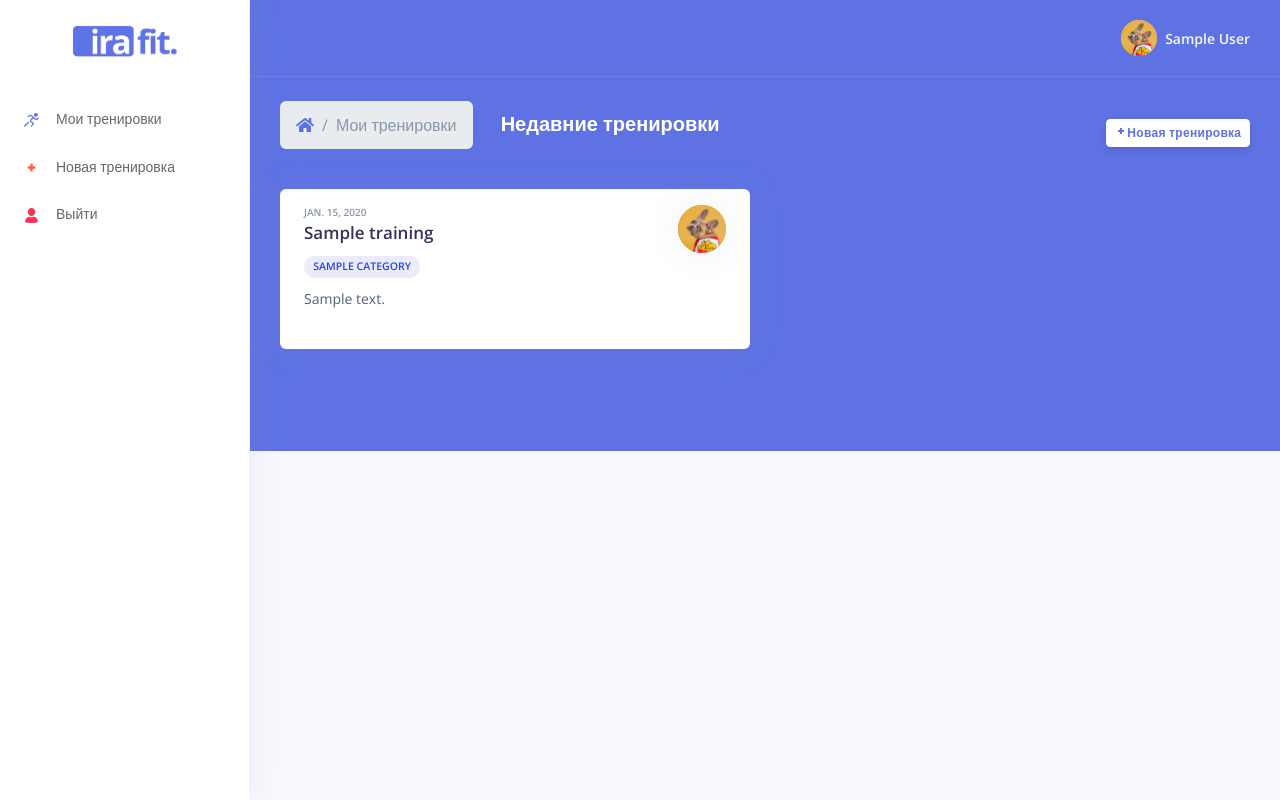
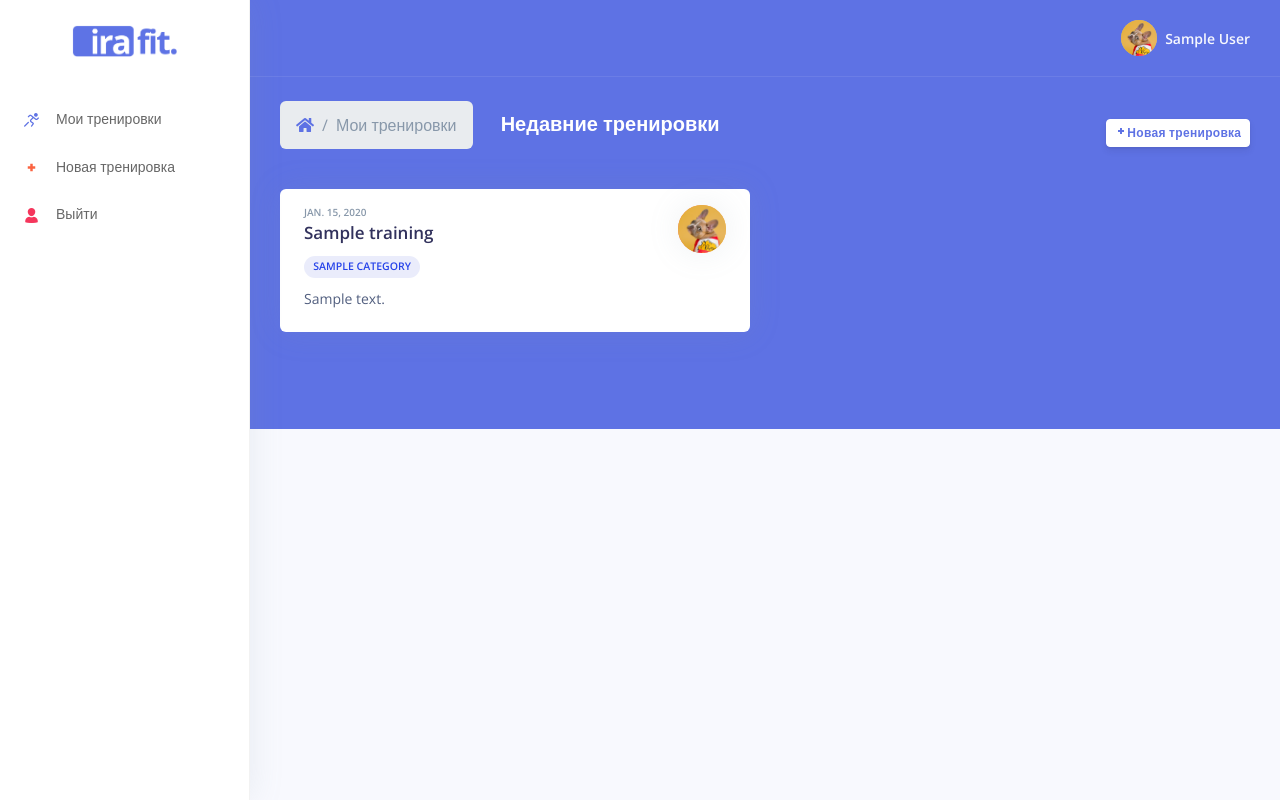
Before and after one commit to amirine/fitnessapp, a Django app: page / in a window 1280 px wide. Run offline with Django 3.2, Linux system fonts and the light colour scheme; a user stored in the database is signed in; tables that the repository leaves empty hold one stand-in row (values such as "Sample post"); some libraries are stand-ins or nearby versions.

Commit message:
Dashboard card height updated, exercise add form made required

```diff
--- a/templates/home/add_training_page.html
+++ b/templates/home/add_training_page.html
@@ -42,7 +42,7 @@
                                     <div class="row align-items-center py-2">
                                         <div class="col">
                                             <input type="text" class="form-control" name="name" id="name"
-                                                   placeholder="Название тренировки">
+                                                   placeholder="Название тренировки" required>
                                         </div>
                                         <div class="col">
                                             <input type="text" class="form-control" name="description" id="description"
--- a/templates/home/dashboard_page.html
+++ b/templates/home/dashboard_page.html
@@ -27,9 +27,9 @@
                          style="display: grid; grid-template-columns: repeat(2, 1fr);grid-column-gap: 1px;grid-row-gap: 1px;align-items: stretch;">
                         {% for training in trainings %}
                             <div class="col">
-                                <div class="card card-stats">
+                                <div class="card card-stats" style="height: 85%">
                                     <!-- Card body -->
-                                    <div class="card-body" style="height: 160px">
+                                    <div class="card-body">
                                         <div class="row">
                                             <div class="col">
                                                 <h6 class="card-title text-uppercase text-muted mb-0">{{ training.created_at | date }}</h6>
--- a/templates/home/register_page.html
+++ b/templates/home/register_page.html
@@ -9,7 +9,7 @@
     <meta name="description" content="A corporate Bootstrap theme by Medium Rare">
 
     <!-- Favicon - loaded as static -->
-    <link rel="icon" href="/static/assets/img/brand/favicon.ico" type="image/png">
+    <link rel="icon" href="{% static 'assets/img/brand/favicon.ico' %}" type="image/png">
     <!-- Fonts -->
     <link rel="stylesheet" href="https://fonts.googleapis.com/css?family=Open+Sans:300,400,600,700">
     <!-- Icons -->
--- a/templates/home/single_training_page.html
+++ b/templates/home/single_training_page.html
@@ -151,13 +151,13 @@
                             <span class="badge badge-primary" style="margin-bottom: 0.7rem">{{ training.name }}</span>
                                 <div class="form-group" style="margin-bottom: 0.7rem">
                                     <input id="name" name="name" class="form-control" placeholder="Название упражнения"
-                                           type="text">
+                                           type="text" required>
                                 </div>
                                 <div class="form-group" style="display: flex; margin-bottom: 0.7rem">
                                     <input id="repetitions" name="repetitions" class="form-control"
-                                           placeholder="Подходы" type="number" style="margin-right: 0.7rem">
+                                           placeholder="Подходы" type="number" style="margin-right: 0.7rem" required>
                                     <input id="weight" name="weight" class="form-control" placeholder="Вес"
-                                           type="number">
+                                           type="number" required>
                                 </div>
                                 <div class="form-group" style="margin-bottom: 2rem">
                                     <select class="form-control" id="category" name="category">
--- a/workout/models.py
+++ b/workout/models.py
@@ -28,8 +28,8 @@ class Exercise(models.Model):
     """Model for Exercises included in Training"""
 
     name = models.CharField(max_length=50)
-    weight = models.DecimalField(max_digits=200, decimal_places=1)
-    repetitions = models.DecimalField(max_digits=1000, decimal_places=1)
+    weight = models.DecimalField(max_digits=200, decimal_places=1, default=0)
+    repetitions = models.DecimalField(max_digits=1000, decimal_places=1, default=0)
     training = models.ForeignKey('Training', default=None, on_delete=models.CASCADE)
     created_at = models.DateTimeField(auto_now_add=True)
     updated_at = models.DateTimeField(auto_now=True)
```
Also changed, not shown: workout/migrations/0012_auto_20211109_1138.py (added).
